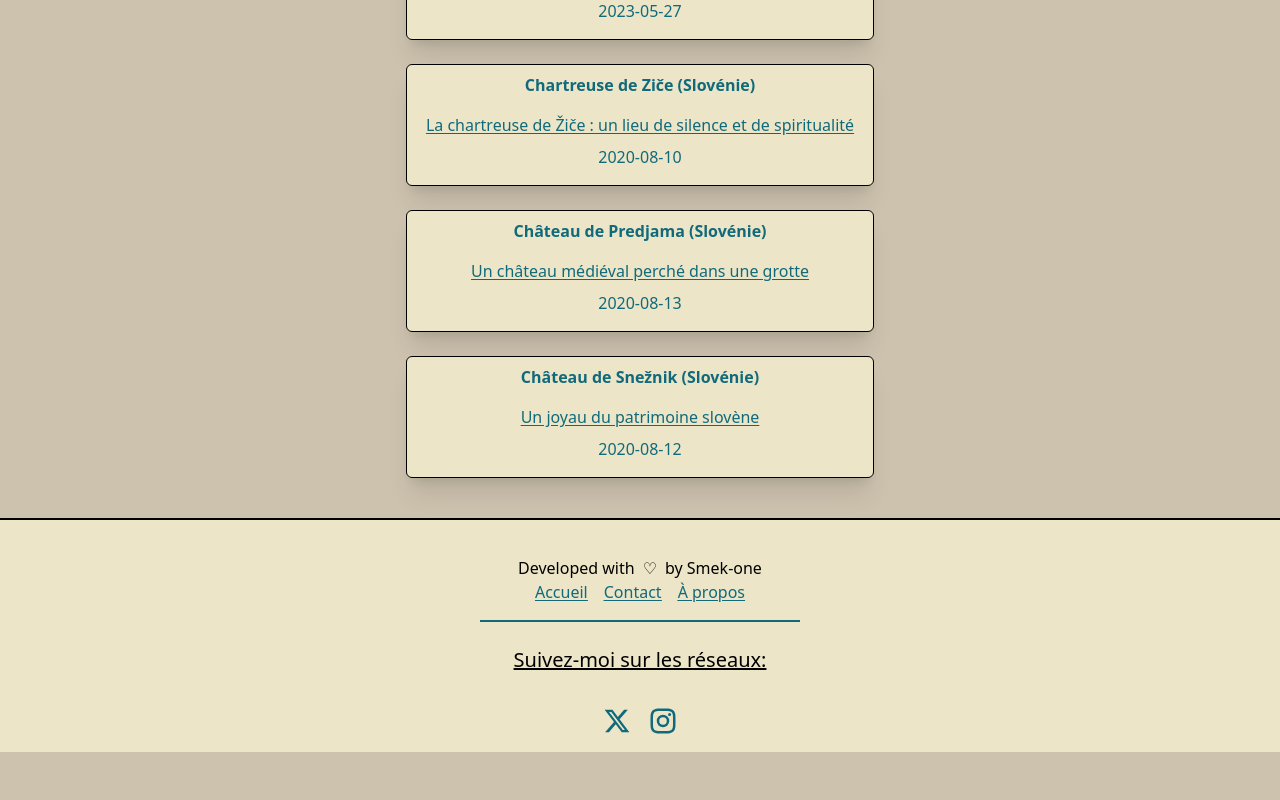
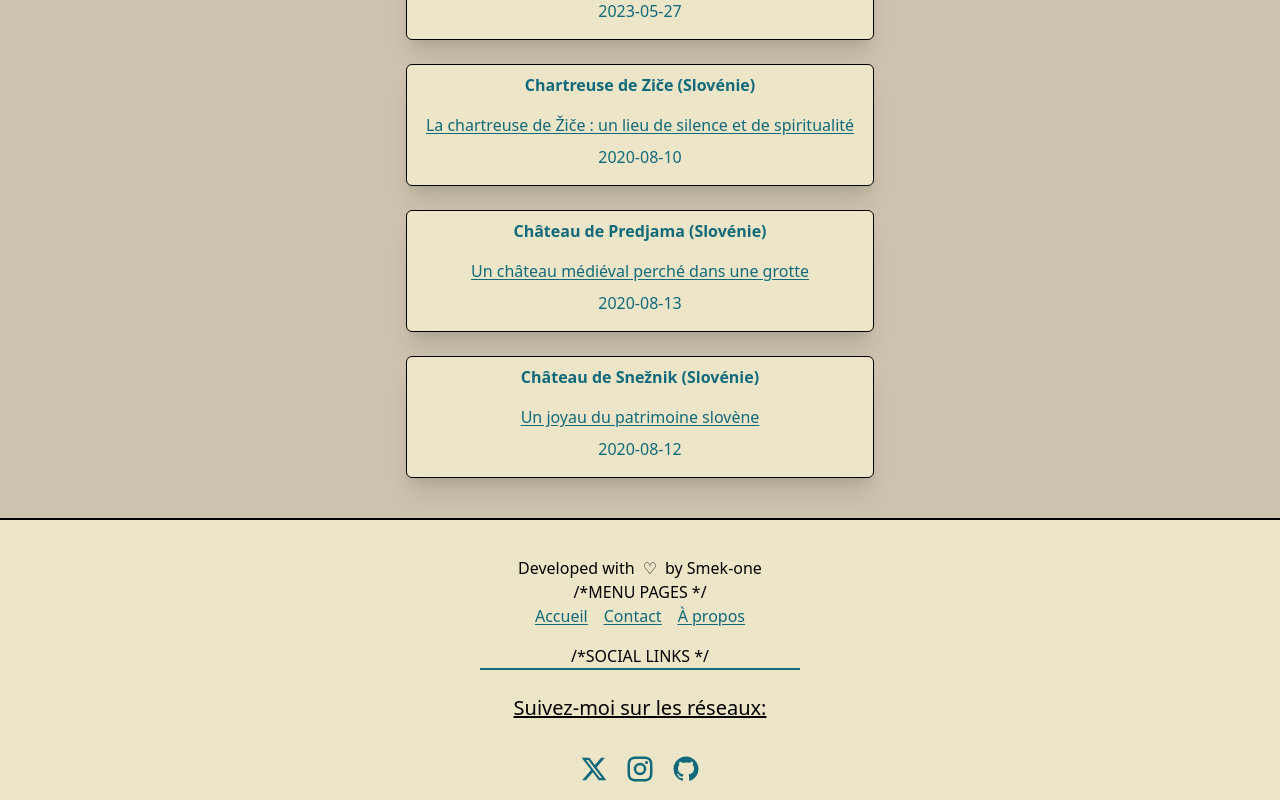
Before and after one commit to Smek-one/smekoneBlog, a Next.js app: page / in a window 1280 px wide. Shown: the part 644-1444 px from the top of the page. Before the commit the page ends 1396 px from the top, so only its background shows below. Built offline with nearby package versions, Linux system fonts and the light colour scheme.

Commit message:
adding github in social links

```diff
--- a/app/layout.tsx
+++ b/app/layout.tsx
@@ -1,7 +1,7 @@
 import Image from "next/image";
 import Link from "next/link";
 import "../styles/globals.css";
-import {RiTwitterXFill, RiInstagramLine} from "react-icons/ri";
+import {RiTwitterXFill, RiInstagramLine, RiGithubFill} from "react-icons/ri";
 
 
 
@@ -32,11 +32,15 @@ export default function RootLayout({
           <span className="text-red-700 mx-2">&#x2661;</span>
            by Smek-one</h3>
            </div>
+
+           /*MENU PAGES */
       <div className="text-cianOscuro font-extralight mb-4 underline underline-offset-2 decoration-zinc-600">
       <Link href="/" className="mx-2">Accueil</Link>
       <Link href="/contact" className="mx-2">Contact</Link>
       <Link href="/about" className="mx-2">À propos</Link>
       </div>
+
+      /*SOCIAL LINKS */
       <div className="text-center border-t-2 border-cianOscuro w-1/4 mx-auto">
         <p className="md:underline pt-6 md:text-xl sm:text-xs sm:no-underline">Suivez-moi sur les réseaux:</p>
 
@@ -47,6 +51,10 @@ export default function RootLayout({
 
         <a href="https://www.instagram.com/smek_one_pics/" className="mx-2 mt-2 mb-4 text-cianOscuro">
         <RiInstagramLine className="text-3xl"/>
+        </a>
+
+        <a href="https://github.com/Smek-one" className="mx-2 mt-2 mb-4 text-cianOscuro">
+        <RiGithubFill className="text-3xl"/>
         </a>
       </div>
       </div>
```
